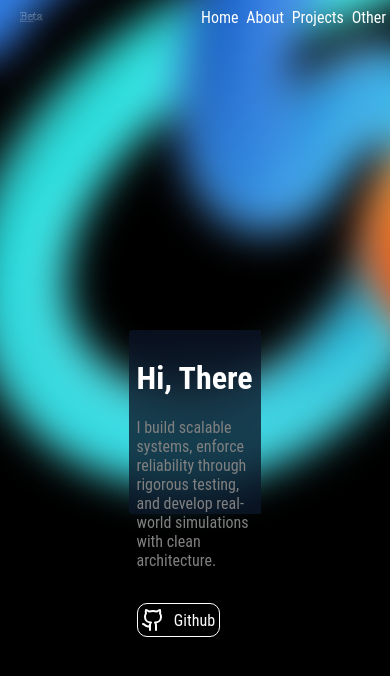
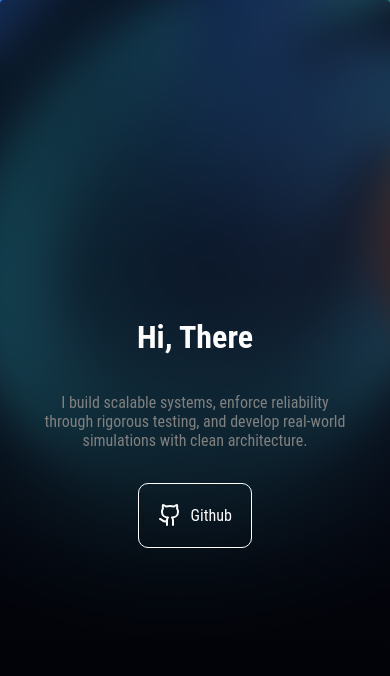
Before and after one commit to basecompany/Home, a React (Vite) app: page / in a window 390 px wide. Shown: the top 676 px of the page. Built offline with nearby package versions, Linux system fonts and the light colour scheme.

Commit message:
Company Name changed

```diff
--- a/index.html
+++ b/index.html
@@ -2,6 +2,7 @@
 <html lang="en">
   <head>
     <meta charset="UTF-8" />
+    <meta name="viewport" content="width=device-width, initial-scale=1.0">
     <link rel="icon" type="image/svg+xml" href="/vite.svg" />
     <link
             rel="stylesheet"
--- a/src/component/WhoAmI/WhoAmI.css
+++ b/src/component/WhoAmI/WhoAmI.css
@@ -54,3 +54,23 @@
 .WhoAmI-Text>div{
     width: 50%;
 }
+
+
+
+
+@media (max-width: 768px){
+    .WhoAmI{
+        display: block;
+    }
+    .WhoAmI>div{
+        width: 100%;
+        padding-top: 10vh;
+    }
+    .WhoAmI-Text>div{
+        width: 60%;
+        text-align: center;
+    }
+    .WhoAmI-Logo > img {
+        width: 100vw;
+    }
+}
--- a/src/component/footer/Footer.css
+++ b/src/component/footer/Footer.css
@@ -1,5 +1,5 @@
 .footer{
-    height: 30vh;
+    height: fit-content;
 }
 .footer-legal{
     display: flex;
@@ -50,3 +50,10 @@
     margin: 20px;
     display: block;
 }
+
+
+@media (max-width: 768px){
+    .footer{
+        display: none;
+    }
+}
--- a/src/component/header/Header.css
+++ b/src/component/header/Header.css
@@ -53,3 +53,43 @@
     color: white;
     text-decoration: none;
 }
+
+
+
+
+
+
+
+
+
+@media (max-width: 1000px){
+    .Header{
+        padding-top:3vw;
+    }
+    .Header-Link > div {
+        padding: 2vw;
+    }
+    .Header-Logo-Container > img {
+        width: 10vw;
+        margin-left: 5vw;
+    }
+}
+
+
+
+@media (max-width: 768px) {
+    .Header-Link{
+        display: none;
+    }
+    .Header-Logo-Container{
+        width: 100%;
+        display: flex;
+        justify-content: center;
+        align-items: center;
+    }
+    .Header-Logo-Container>img{
+        width: 40vw;
+        padding: 50vw;
+        display: none;
+    }
+}
--- a/src/component/landing/Landing.css
+++ b/src/component/landing/Landing.css
@@ -28,14 +28,27 @@
 
 .Landing-Text{
     width: 30%;
-    height: 20%;
+    height: fit-content;
     margin: auto;
     background-color: rgba(9, 12, 32, 0.7);
     padding: 2vw;
     border-radius: 1vw;
     backdrop-filter: blur(80px);
     animation-duration: 5s;
+    transition: opacity 0.8s ease, transform 0.8s ease;
+
 }
+.Landing-Text.visible {
+    opacity: 1;
+    /*transition: all 1s ease-in-out;*/
+}
+
+.Landing-Text.hidden {
+    opacity: 0;
+    pointer-events: none;
+    /*transition: all 1s ease-in-out;*/
+}
+
 .Landing-Text>div{
     animation-duration: 1s;
 }
@@ -70,3 +83,36 @@
     color: rgba(9, 12, 32);
     transition: all 0.3s ease;
 }
+
+
+@media (max-width: 1000px){
+    .Landing-Text{
+        padding:5vw;
+    }
+}
+
+@media (max-width: 768px) {
+    .Landing-Text {
+        width: 100%;
+        height: 100%;
+        display: flex;
+        flex-direction: column;
+        justify-content: center; /* vertical centering */
+        align-items: center;     /* horizontal centering */
+        text-align: center;
+        background: linear-gradient(0deg, rgba(0, 0, 0, 0.7) 0%, rgba(9, 12, 32, 0.7) 60%);
+        padding:0vw;
+    }
+
+    .Landing-Text-Text{
+        width: 80%;
+    }
+
+    .Landing-Text > div > a{
+        padding: 5vw;
+    }
+
+    .OBJECTS{
+        position:absolute;
+    }
+}
--- a/src/component/landing/Landing.tsx
+++ b/src/component/landing/Landing.tsx
@@ -9,7 +9,7 @@ function Landing({ showObjects }: { showObjects: boolean }) {
                 <Object />
             </div>
 
-            <div className={"Landing-Text animate__fadeIn"}>
+            <div className={`Landing-Text animate__fadeIn ${showObjects ? "visible" : "hidden"}`}>
                 <div className={"Landing-Text-Title"}><h1>Hi, There</h1></div>
                 <div className={"Landing-Text-Text"}>
                     {/*<p>Specializing in Software Architecture, Testing Frameworks, and Complex Simulations...</p>*/}
--- a/src/component/myprojects/MyProjects.css
+++ b/src/component/myprojects/MyProjects.css
@@ -43,3 +43,19 @@
     border-radius: 10px;
     margin: 10px;
 }
+
+
+@media (max-width: 768px){
+    .my-projects{
+        display: block;
+        height: fit-content;
+    }
+    .my-project{
+        width: 100%;
+    }
+    .my-project>div{
+        width: 90%;
+        margin: auto;
+        margin-top: 2vh;
+    }
+}
```
Also changed, not shown: src/assets/logo.png.
